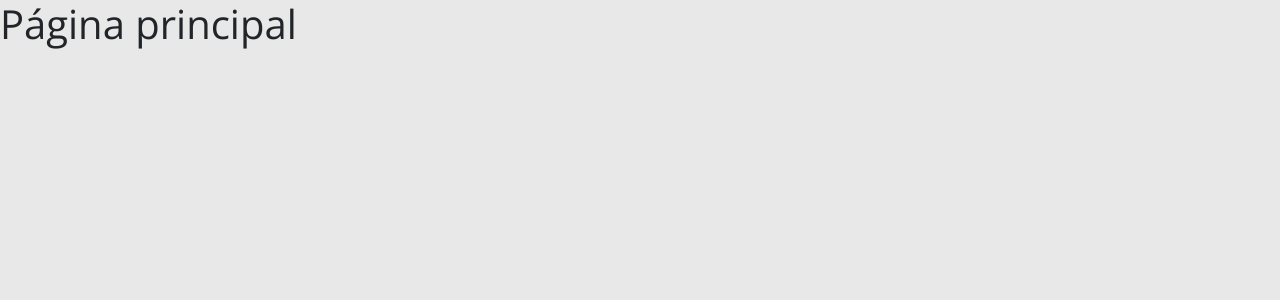
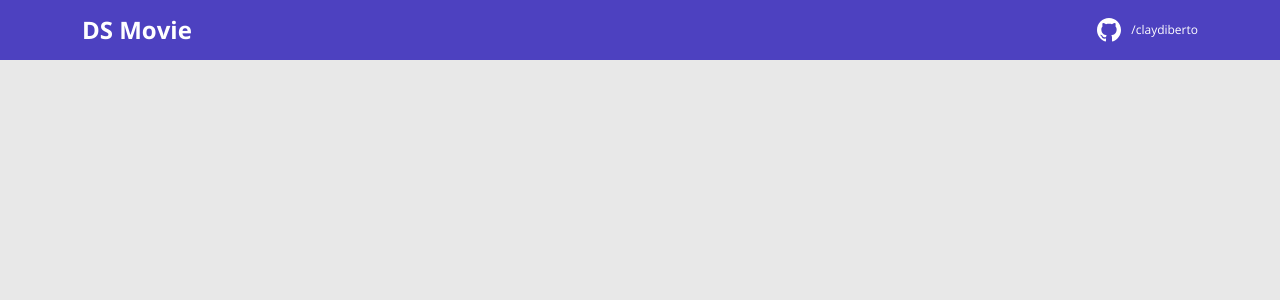
Before and after one commit to claydiberto/sds6-dsmovie, a React (Create React App) app in the folder frontend/: page / in a window 1280 px wide. Shown: the top 300 px of the page. Built offline with nearby package versions, Linux system fonts and the light colour scheme.

Commit message:
Navbar complete

```diff
--- a/frontend/src/App.tsx
+++ b/frontend/src/App.tsx
@@ -1,6 +1,10 @@
+import Navbar from "./components/Navbar";
+
+
 function App() {
   return (
-    <h1>Página principal</h1>
+    <Navbar />
+
   );
 }
 
--- /dev/null
+++ b/frontend/src/components/Navbar/index.tsx
@@ -0,0 +1,22 @@
+import { ReactComponent as GithubIcon } from 'assets/img/github.svg'
+import './styles.css'
+
+function Navbar() {
+    return (
+        <header>
+            <nav className='container'>
+                <div className='dsmovie-nav-content'>
+                    <h1>DS Movie</h1>
+                    <a href="https://github.com/claydiberto">
+                        <div className='dsmovie-contact-container'>
+                            <GithubIcon />
+                            <p className='dsmovie-contact-link'>/claydiberto</p>
+                        </div>
+                    </a>
+                </div>
+            </nav>
+        </header>
+    );
+}
+
+export default Navbar;
--- /dev/null
+++ b/frontend/src/components/Navbar/styles.css
@@ -0,0 +1,29 @@
+header{
+    background-color: var(--color-primary);
+    height: 60px;
+    display: flex;
+    align-items: center;
+}
+
+.dsmovie-nav-content{
+    display: flex;
+    justify-content: space-between;
+    align-items: center;
+    color: #fff;
+}
+
+.dsmovie-nav-content h1{
+    margin: 0;
+    font-weight: 700;
+    font-size: 24px;
+}
+
+.dsmovie-contact-container{
+    display: flex;
+    align-items: center;
+}
+
+.dsmovie-contact-link{
+    margin: 0 0 0 10px;
+    font-size: 12px;
+}
--- a/frontend/tsconfig.json
+++ b/frontend/tsconfig.json
@@ -1,5 +1,6 @@
 {
   "compilerOptions": {
+    "baseUrl": "./src",
     "target": "es5",
     "lib": [
       "dom",
```
Also changed, not shown: frontend/src/assets/img/github.svg (added).
